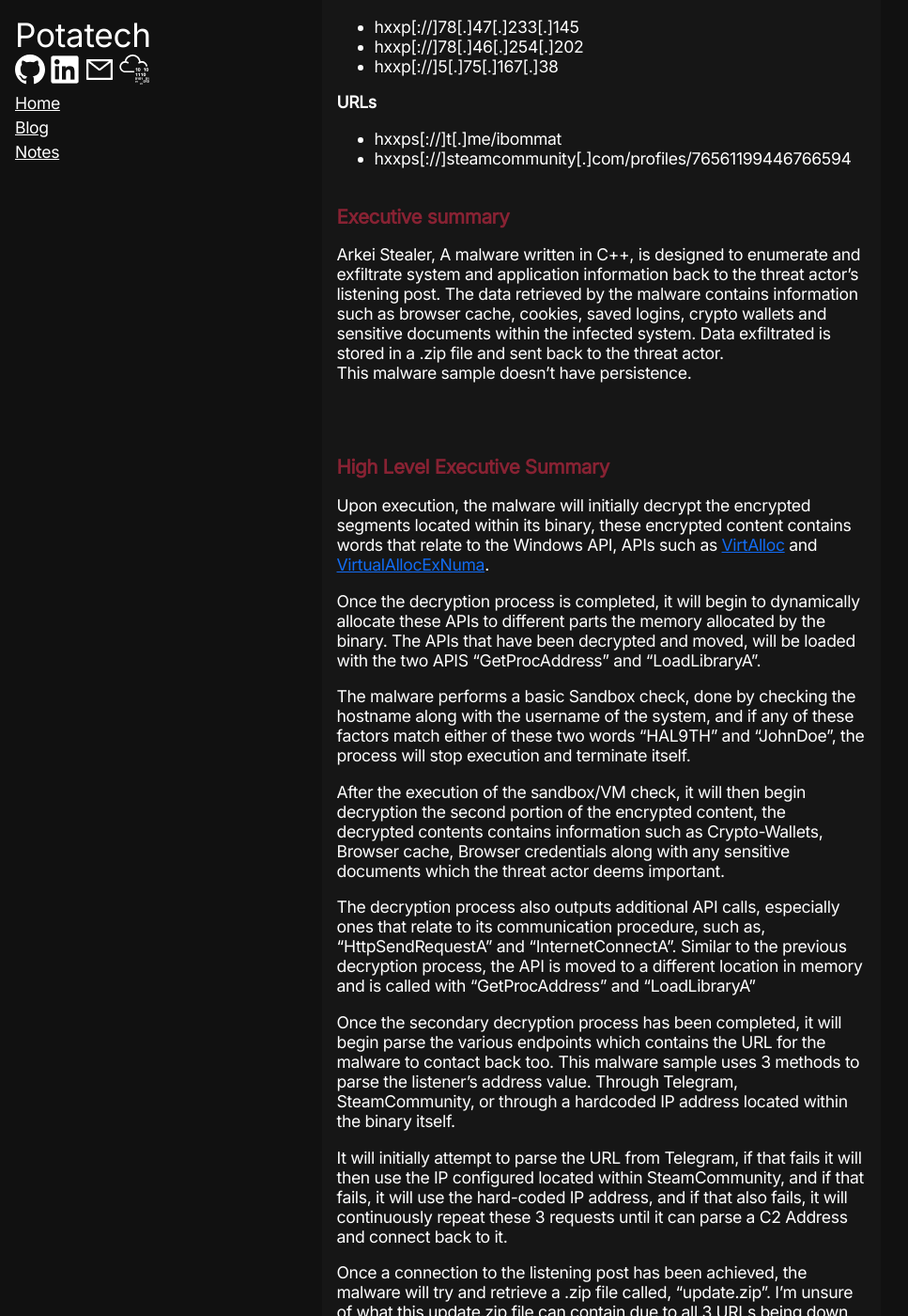
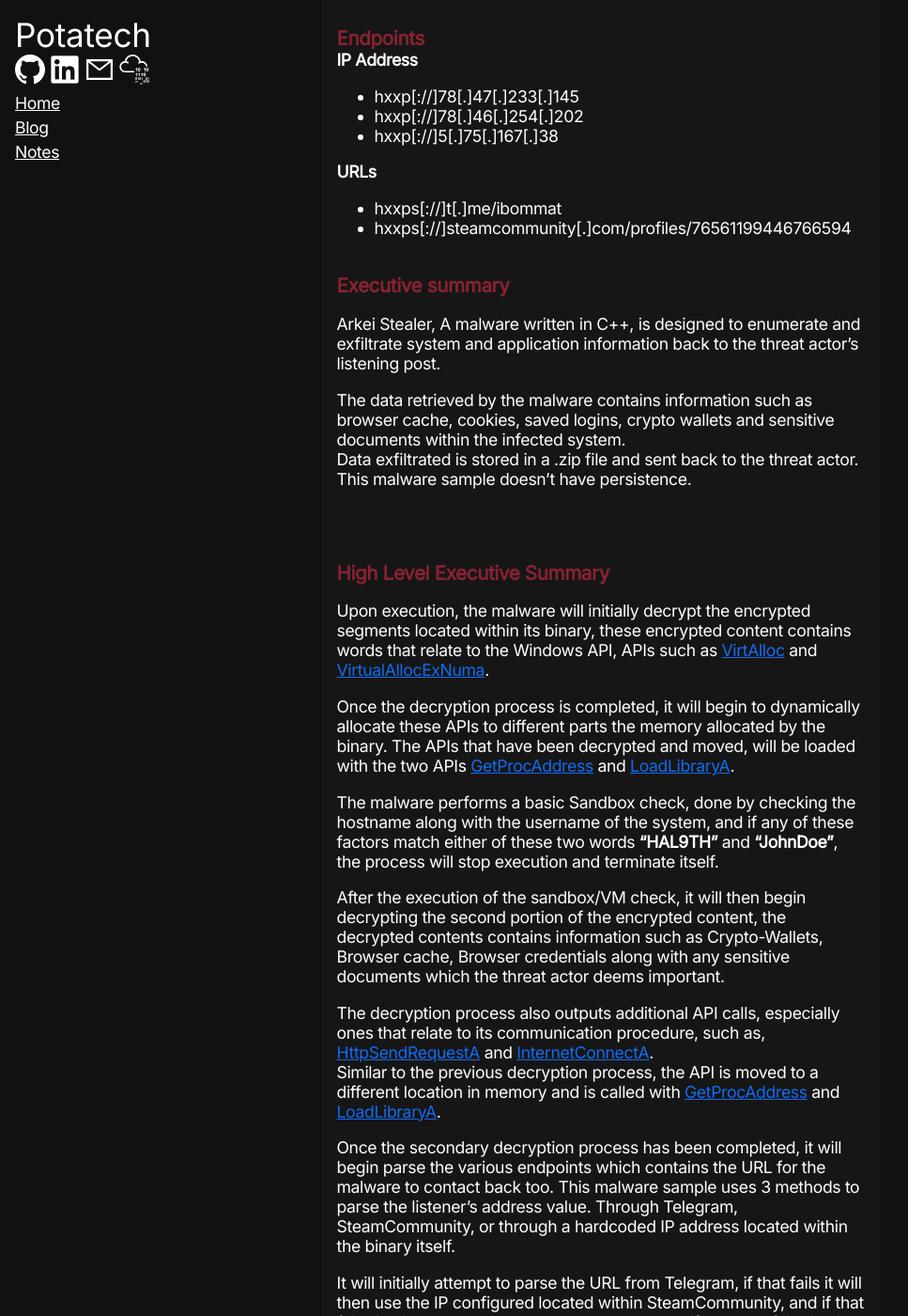
Before and after one commit to Jpang9/Website, a Jekyll site: the page built from _posts/2022-12-25-ArkeiStealer.markdown, in a window 1280 px wide and 1400 px high, scrolled down 1082 px. Shown: the whole window at 94% size, without its empty margins (0-967 px from the left). Built offline with Jekyll 4.4.1, drawn with Linux system fonts in a browser that asks for light colours.

Commit message:
Arkei Stealer All Done :D

```diff
--- a/_posts/2022-12-25-ArkeiStealer.markdown
+++ b/_posts/2022-12-25-ArkeiStealer.markdown
@@ -17,8 +17,10 @@ which is then exfiltrated back to the threat actor's listening post.
 ### Sha256Sum
 #### Packed
 - 24132208490f97dede6dacfd68d0ce94ba687e362f19dbdc718e9b0c073e91c2
+
 #### Unpacked
 - 6827bff0508badecf28b1c6936fa967b82614767b0d6bbb34124fa736f940bb5
+
 <br>
 <br>
 
@@ -36,8 +38,9 @@ which is then exfiltrated back to the threat actor's listening post.
 <br>
 
 ### Executive summary
-Arkei Stealer, A malware written in C++, is designed to enumerate and exfiltrate system and application information back to the threat actor's listening post.
-The data retrieved by the malware contains information such as browser cache, cookies, saved logins, crypto wallets and sensitive documents within the infected system.
+Arkei Stealer, A malware written in C++, is designed to enumerate and exfiltrate system and application information back to the threat actor's listening post. <br>
+
+The data retrieved by the malware contains information such as browser cache, cookies, saved logins, crypto wallets and sensitive documents within the infected system. <br>
 Data exfiltrated is stored in a .zip file and sent back to the threat actor. <br>
 This malware sample doesn't have persistence.
 
@@ -49,16 +52,18 @@ Upon execution, the malware will initially decrypt the encrypted segments locate
 APIs such as [VirtAlloc](https://learn.microsoft.com/en-us/windows/win32/api/memoryapi/nf-memoryapi-virtualalloc) and [VirtualAllocExNuma](https://learn.microsoft.com/en-us/windows/win32/api/memoryapi/nf-memoryapi-virtualallocexnuma).
 
 Once the decryption process is completed, it will begin to dynamically allocate these APIs to different parts the memory allocated by the binary.
-The APIs that have been decrypted and moved, will be loaded with the two APIS "GetProcAddress" and "LoadLibraryA". <br>
+The APIs that have been decrypted and moved, will be loaded with the two APIs [GetProcAddress](https://learn.microsoft.com/en-us/windows/win32/api/libloaderapi/nf-libloaderapi-getprocaddress)
+and [LoadLibraryA](https://learn.microsoft.com/en-us/windows/win32/api/libloaderapi/nf-libloaderapi-loadlibrarya). <br>
 
-The malware performs a basic Sandbox check, done by checking the hostname along with the username of the system, and if any of these factors match either of these two words "HAL9TH" and "JohnDoe",
+The malware performs a basic Sandbox check, done by checking the hostname along with the username of the system, and if any of these factors match either of these two words <b> "HAL9TH" </b> and <b>"JohnDoe"</b>,
 the process will stop execution and terminate itself. <br>
 
-After the execution of the sandbox/VM check, it will then begin decryption the second portion of the encrypted content, the decrypted contents contains information such as Crypto-Wallets,
+After the execution of the sandbox/VM check, it will then begin decrypting the second portion of the encrypted content, the decrypted contents contains information such as Crypto-Wallets,
 Browser cache, Browser credentials along with any sensitive documents which the threat actor deems important.
 
-The decryption process also outputs additional API calls, especially ones that relate to its communication procedure, such as, "HttpSendRequestA" and "InternetConnectA". Similar to the previous decryption process, the API is moved to a different location in memory and is called
-with "GetProcAddress" and "LoadLibraryA" <br>
+The decryption process also outputs additional API calls, especially ones that relate to its communication procedure, such as, [HttpSendRequestA](https://learn.microsoft.com/en-us/windows/win32/api/wininet/nf-wininet-httpsendrequesta) and [InternetConnectA](https://learn.microsoft.com/en-us/windows/win32/api/wininet/nf-wininet-internetconnecta). <br>
+Similar to the previous decryption process, the API is moved to a different location in memory and is called
+with [GetProcAddress](https://learn.microsoft.com/en-us/windows/win32/api/libloaderapi/nf-libloaderapi-getprocaddress) and [LoadLibraryA](https://learn.microsoft.com/en-us/windows/win32/api/libloaderapi/nf-libloaderapi-loadlibrarya). <br>
 
 Once the secondary decryption process has been completed, it will begin parse the various endpoints which contains the URL for the malware to contact back too. This malware sample uses 3 methods to parse the listener's address value.
 Through Telegram, SteamCommunity, or through a hardcoded IP address located within the binary itself.
@@ -232,3 +237,6 @@ By the looks of it, the malware will proceed with the full retrieval process reg
 #### From further research, it looks like the malware stuffs all the stolen content into a .zip file and sends that zip file back to the listening post.
 #### Suspect to rely on the update.zip file as the malware can't actually proceed after the stealing stage since I had to patch the binary to bypass the URL stage
 #### [Reference](https://malpedia.caad.fkie.fraunhofer.de/details/win.arkei_stealer)
+<br>
+<br>
+<br>
```
